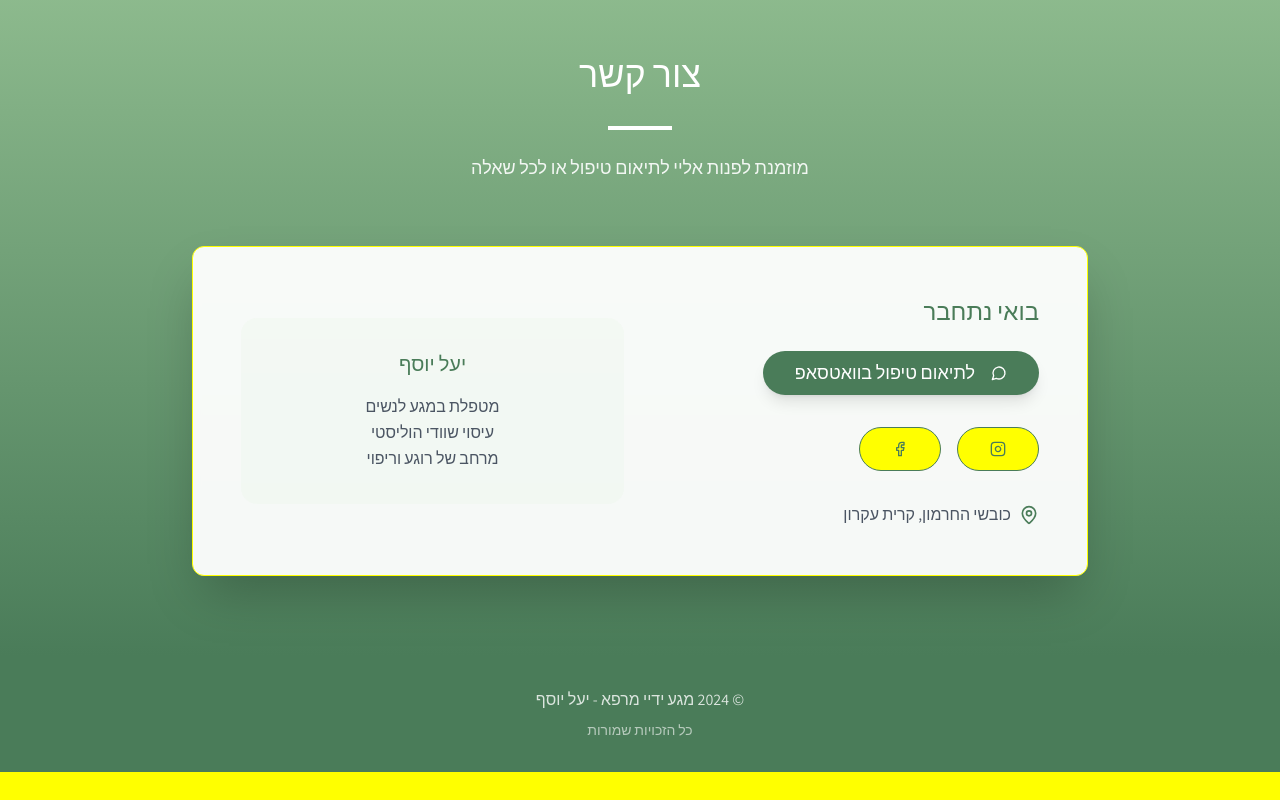
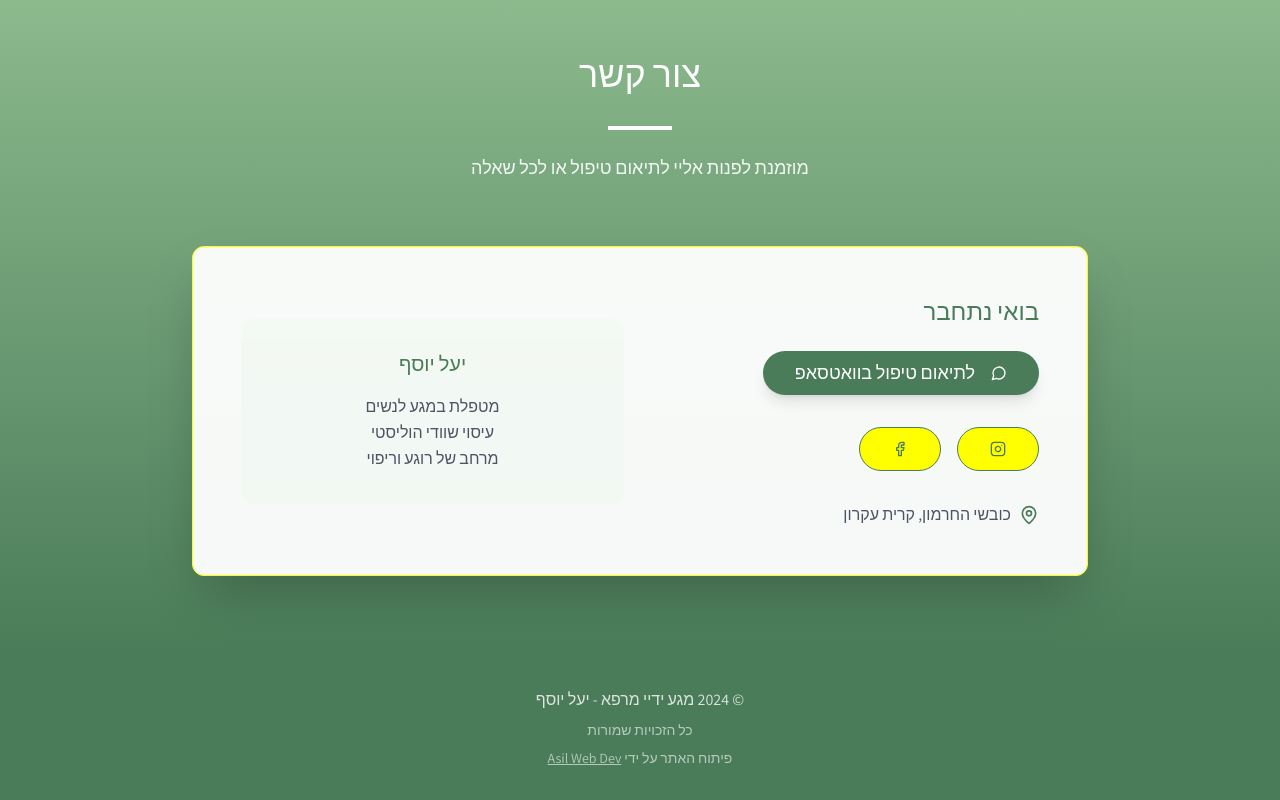
Before and after one commit to AvrahamShfaraw/yaels-healing-touch, a React (Vite) app: page / in a window 1280 px wide. Shown: the part 3158-3958 px from the top of the page. Before the commit the page ends 3930 px from the top, so only its background shows below. Built offline with nearby package versions, Linux system fonts and the light colour scheme.

Commit message:
update 6

```diff
--- a/src/components/Footer.tsx
+++ b/src/components/Footer.tsx
@@ -1,14 +1,24 @@
-
 const Footer = () => {
   return (
     <footer className="bg-healing-green py-8">
       <div className="container-custom section-padding">
-        <div className="text-center">
-          <p className="text-white/80 mb-2">
+        <div className="text-center space-y-2">
+          <p className="text-white/80">
             © 2024 מגע ידיי מרפא - יעל יוסף
           </p>
           <p className="text-white/60 text-sm">
             כל הזכויות שמורות
+          </p>
+          <p className="text-white/60 text-sm">
+            פיתוח האתר על ידי{" "}
+            <a
+              href="https://asilwebdev.vercel.app/"
+              target="_blank"
+              rel="noopener noreferrer"
+              className="underline hover:text-white transition-colors"
+            >
+              Asil Web Dev
+            </a>
           </p>
         </div>
       </div>
```
